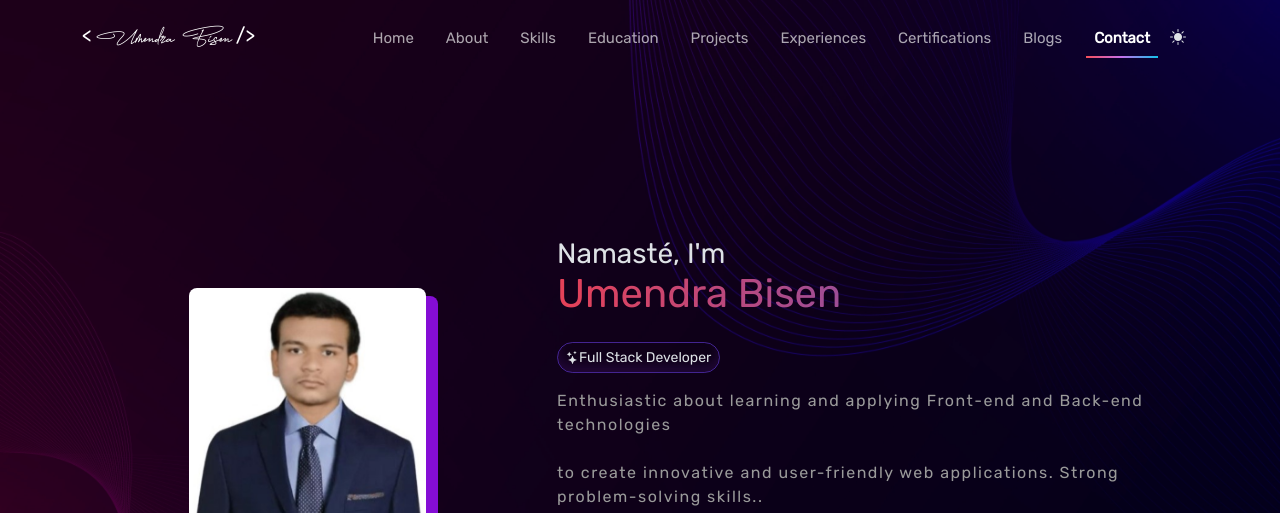
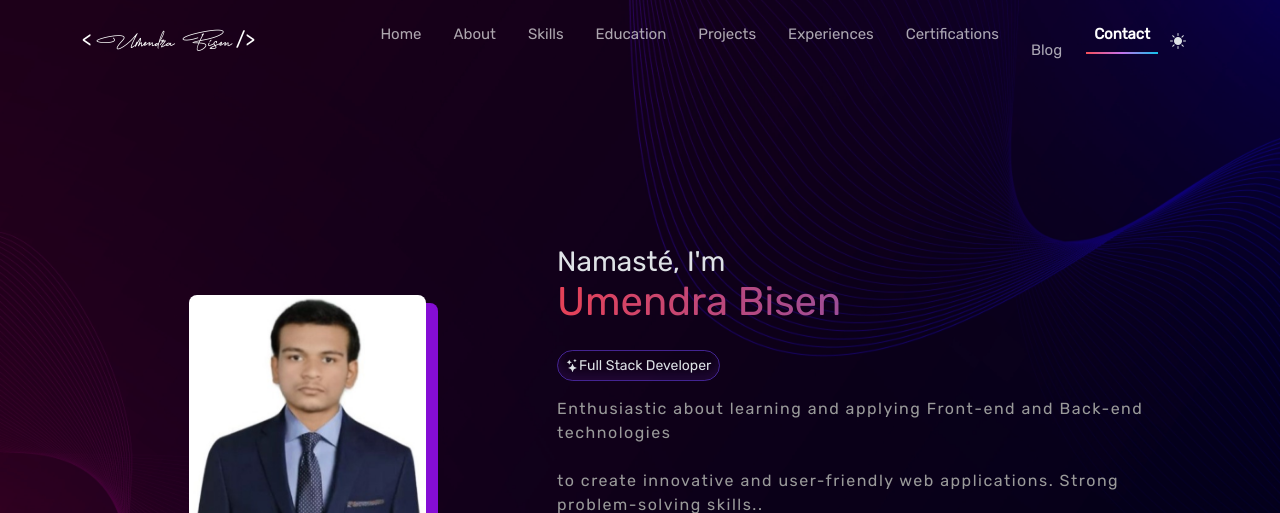
Before and after one commit to UmendraBisen2/umendradevv, a plain HTML site: page index.html in a window 1280 px wide. Shown: the top 513 px of the page. Drawn offline with Linux system fonts and the light colour scheme.

Commit message:
Update index.html

```diff
--- a/index.html
+++ b/index.html
@@ -112,7 +112,7 @@
                             <a class="nav-link hd-txt" href="https://certificatations.vercel.app/" target="_blank">Certifications</a>
 
                         </li>
-                            <li class="nav-item" data-aos="fade-down" data-aos-delay="900" data-bs-dismiss="offcanvas"><a href="#blogs" href="https://umendra-tech-blog.vercel.app/" class="nav-link">Blogs</a></li>
+                            <li class="nav-item" data-aos="fade-down" data-aos-delay="900" data-bs-dismiss="offcanvas"><a href="#blogs" class="nav-link"></a><a href="https://umendra-tech-blog.vercel.app/" class="nav-link">Blog</a></li>
                             <li class="nav-item" data-aos="fade-down" data-aos-delay="1000" data-bs-dismiss="offcanvas"><a href="#contact" class="nav-link">Contact</a></li>
                         </ul>
                     </div>
```
